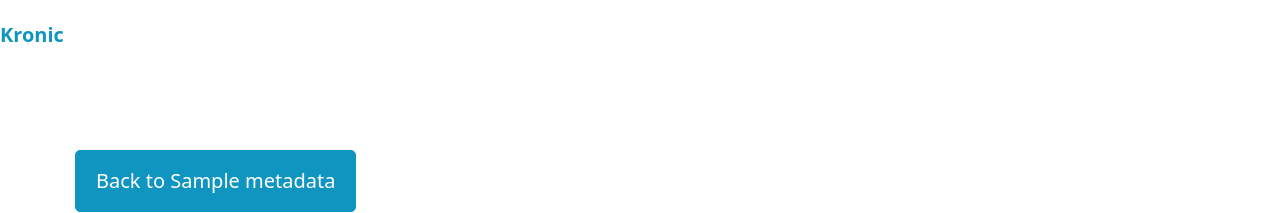
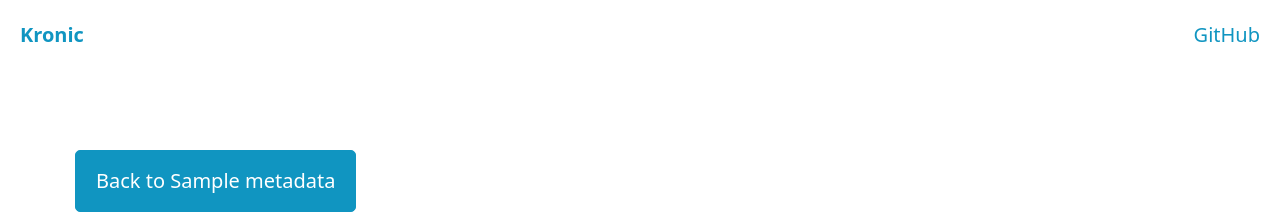
Before and after one commit to mshade/kronic, a Flask app: template templates/cronjob.html in a window 1280 px wide. Shown: the top 213 px of the page. Run offline with Flask 3, Linux system fonts and the light colour scheme; the template is opened without the code that fills it: most values are stand-ins (such as "Sample title", 1, 10 or a date in 2020).

Commit message:
:art: format and nav cleanup

```diff
--- a/templates/base.html
+++ b/templates/base.html
@@ -1,5 +1,6 @@
 <!DOCTYPE html>
 <html lang="en">
+
 <head>
   <meta charset="UTF-8">
   <title>{% block title %} {% endblock %} - Kronic</title>
@@ -7,20 +8,23 @@
   <script defer src="https://cdn.jsdelivr.net/npm/alpinejs@3.x.x/dist/cdn.min.js"></script>
   <style>
     textarea {
-        /* width: auto; */
-        height: auto;
       font-family: monospace;
     }
   </style>
 </head>
+
 <body>
-    <nav>
+  <nav class="container-fluid">
     <ul>
-        <li><strong><a href="/">Kronic</a></strong></li>
+      <li><strong><a href="/"> Kronic</a></strong></li>
+    </ul>
+    <ul>
+      <li><a href="https://github.com/mshade/kronic">GitHub</a></li>
     </ul>
   </nav>
   <main class="container">
     {% block content %} {% endblock %}
   </main>
 </body>
+
 </html>
```
Lines whose indentation alone changed are shown as unchanged.
